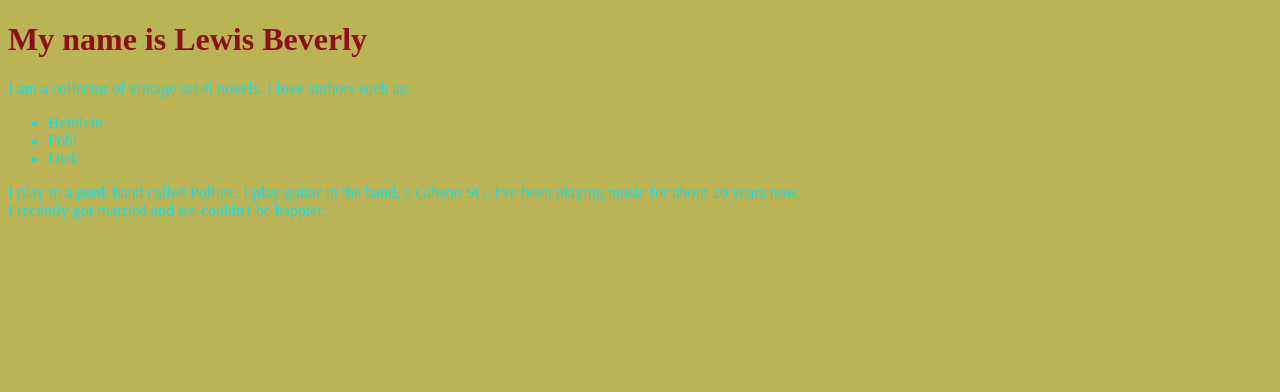
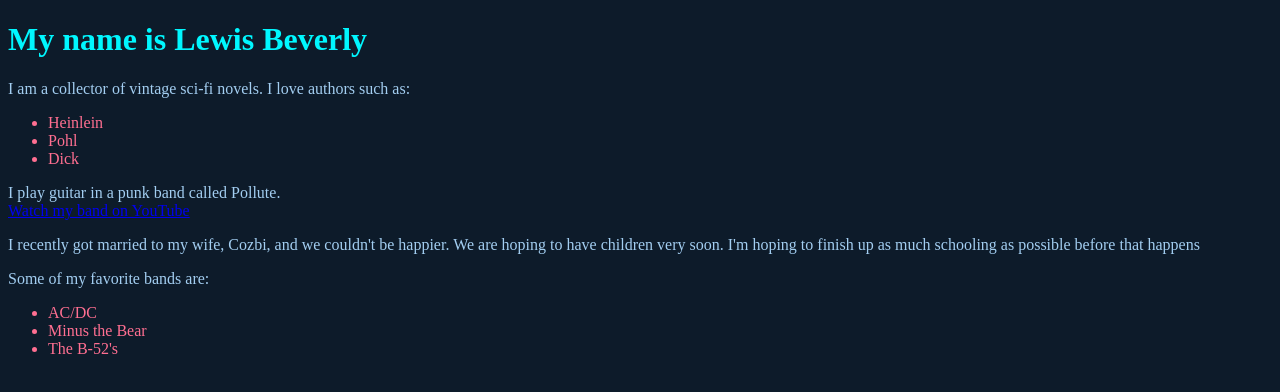
Before and after one commit to LewisWBeverly/LewisWBeverly.github.io, a plain HTML site: page index.html in a window 1280 px wide. Drawn offline with Linux system fonts and the light colour scheme.

Commit message:
added better colors

```diff
--- a/index.html
+++ b/index.html
@@ -4,19 +4,19 @@
   <title>My Personal Introduction</title>
   <style>
     body {
-      background-color: #bbb456;
+      background-color: #0d1b2a;
     }
 
     h1 {
-      color: #8c1018;
+      color: #00f7ff;
     }
 
     p {
-      color: #10dfe7;
+      color: #a3cef1;
     }
 
     li {
-      color: #10dfe7;
+      color: #ff6f91;
     }
   </style>
 </head>
@@ -30,8 +30,15 @@
     <li>Dick</li>
   </ul>
 
-  <p>I play in a punk band called Pollute. I play guitar in the band, a Gibson SG. I've been playing music for about 20 years now.<br>
-  I recently got married and we couldn't be happier.</p>
+  <p>I play guitar in a punk band called Pollute.<br>
+    <a href="https://youtu.be/n8hZ3gQVjOA?si=zfol-hZDFtiuMTmO" target="_blank">Watch my band on YouTube</a><br></p>
 
+  <p>I recently got married to my wife, Cozbi, and we couldn't be happier. We are hoping to have children very soon. I'm hoping to finish up as much schooling as possible before that happens<br></p>
+
+  <p>Some of my favorite bands are:</p>
+  <ul>
+    <li>AC/DC</li>
+    <li>Minus the Bear</li>
+    <li>The B-52's</li>
+  </ul>
 </body>
-</html>
```
